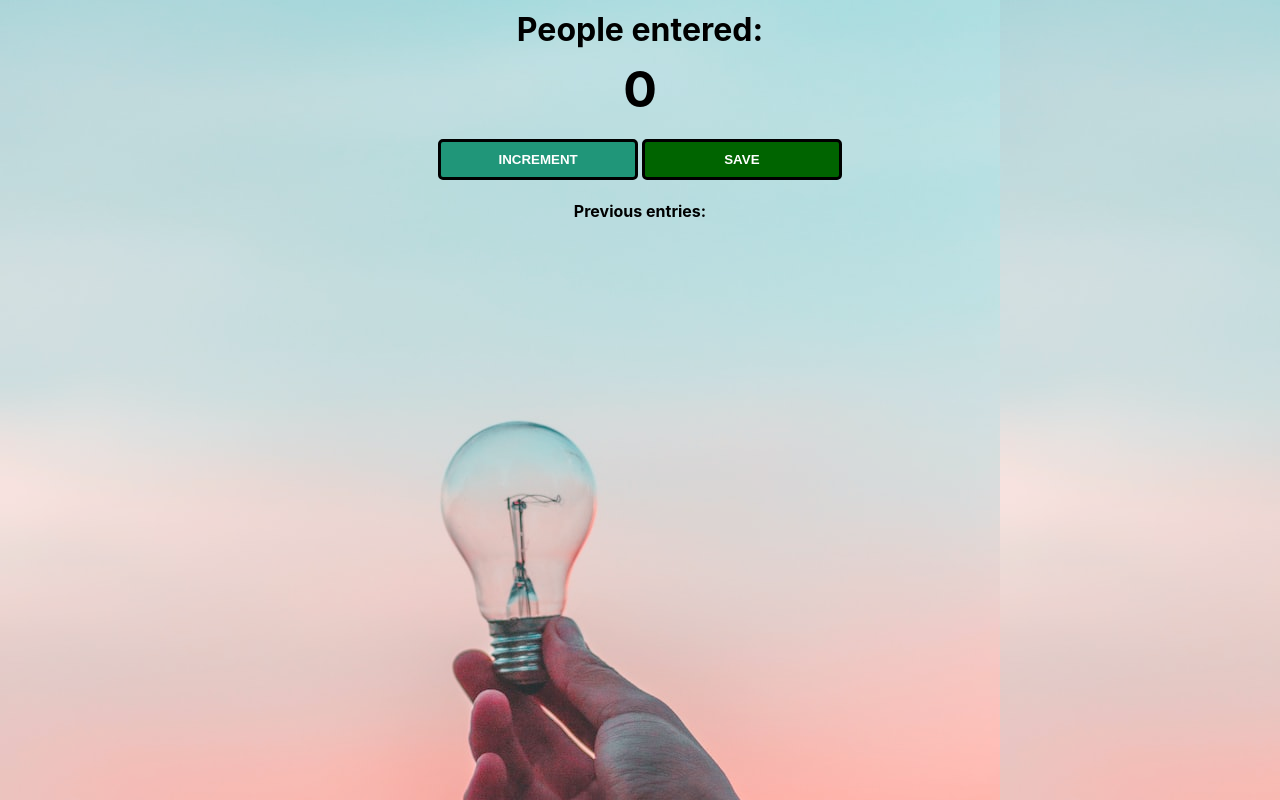
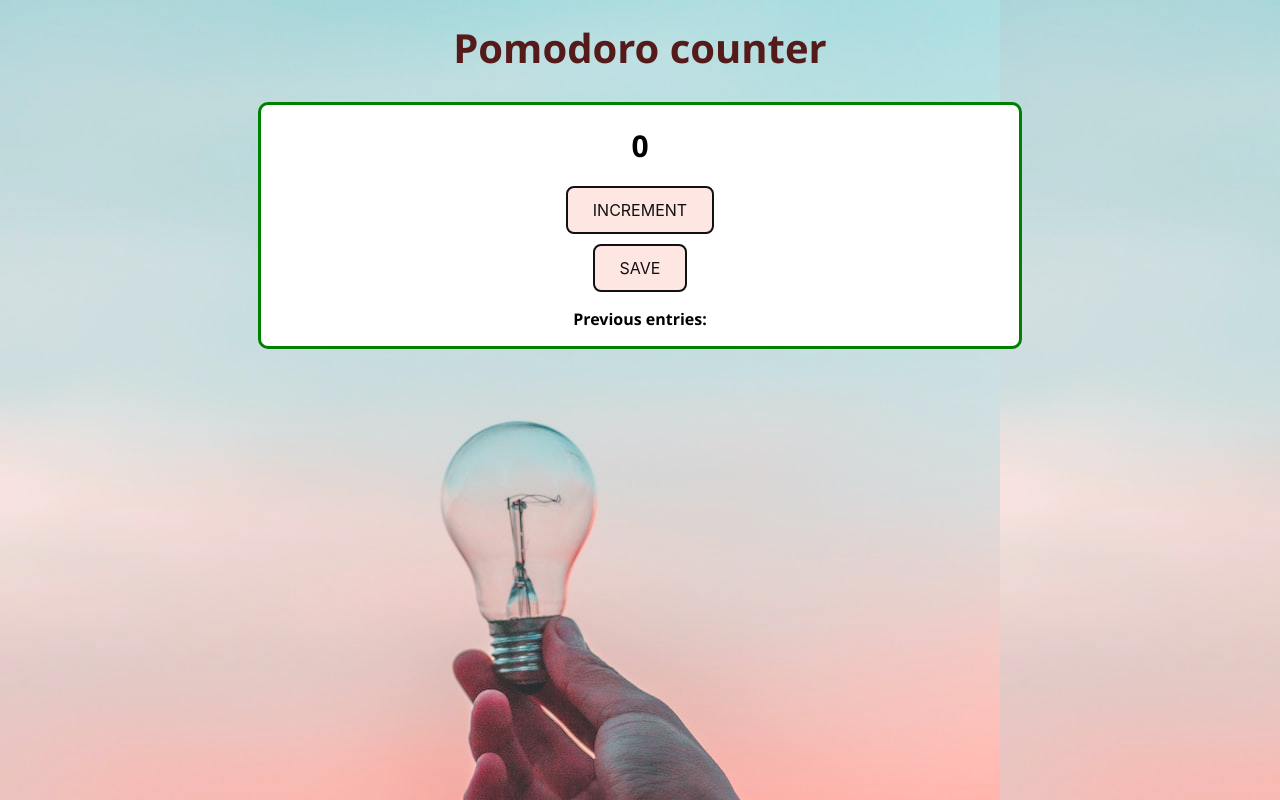
Before and after one commit to thisiseesmaeel/Pomodoro-simple, a plain HTML site: page index.html in a window 1280 px wide. Drawn offline with Linux system fonts and the light colour scheme.

Commit message:
Created a pomodoro counter web app

```diff
--- a/index.html
+++ b/index.html
@@ -1,19 +1,23 @@
 <!DOCTYPE html>
 <html lang="en">
+
 <head>
-    <meta charset="UTF-8">
-    <link rel="stylesheet" href="style.css">
-    <title>Hi, JS rock!</title>
-    <h1> People entered: </h1>
+  <meta charset="UTF-8">
+  <link rel="stylesheet" href="style.css">
+  <title>Pomodoro counter</title>
+  <h1 id="title"> Pomodoro counter </h1>
 </head>
+
 <body>
+  <div class="container">
     <h2 id="count-elm">0</h2>
     <button id="increment-btn" onclick="increment()">INCREMENT</button>
-  <!-- 2. Create a SAVE button.
-        Set the id to "save-btn" and call the save() function when it's clicked -->
-    <button id="save-btn" onclick="save()">SAVE</button>
+    <div>
+      <button id="save-btn" onclick="save()">SAVE</button>
+    </div>
     <p id="save-el">Previous entries: </p>
     <script src="script.js"></script>
+  </div>
+</body>
 
-</body>
 </html>
--- a/script.js
+++ b/script.js
@@ -1,102 +1,14 @@
-// function divide(a, b) {
-//     if(b == 0) {
-//         throw 'Zero Division Error!';
-//     }
-//     return a / b;
-// }
-
-// let result = divide(8, 0)
-// console.log(result);
-
-// let items = [1, 5, 9, 11];
-// for (let item of items) {
-//     console.log(item);
-// }
-
-// alert("Press OK to enter!");
-
-
-// let bonusPoints = 50;
-// console.log(bonusPoints);
-
-// bonusPoints += 50;
-// console.log(bonusPoints);
-
-// bonusPoints -= 75;
-// console.log(bonusPoints);
-
-// bonusPoints += 45;
-// console.log(bonusPoints);
-
-
-// function printNum() {
-//     console.log("42")
-// }
-
-// printNum();
-
-// intialize the count as 0
-// listen for clicks on the increment button
-// increment the count variable when the button is clicked (log it out)
-// change the count-el in the HTML to reflect the new count
-
-// 1. Grab the save-el paragraph and store it in a variable called saveEl
 let count = 0;
 let countElement = document.getElementById("count-elm");
 let saveEl = document.getElementById("save-el");
 function increment() {
-  //console.log("Increment works!");
   count +=1;
   countElement.textContent = count;
-  //console.log("Counter: " + count);
 }
 
-// 1. Create a function, save(), which logs out the count when it's called
 function save() {
-  // 2. Create a variable that contains both the count and the dash separator, i.e. "12 - "
-  // 3. Render the variable in the saveEl using innerText
-  // NB: Make sure to not delete the existing content of the paragraph
   let countDash = count + " - ";
   saveEl.textContent += countDash;
   countElement.textContent = 0;
   count = 0;
-  //console.log(count);
 }
-
-// Create a function that logs out the sum of all the lap times
-let lap1 = 34;
-let lap2 = 33;
-let lap3 = 36;
-
-function addLaps() {
-    let totalTime = lap1 + lap2 + lap3;
-    //console.log("Total time: " + totalTime);
-}
-
-addLaps();
-// Create a function that increments the lapsCompleted variable with one
-// Run it three times
-
-let lapsCompleted = 0;
-function completeLaps() {
-  lapsCompleted++;
-}
-
-completeLaps();
-completeLaps();
-completeLaps();
-//console.log("Laps completed: " + lapsCompleted);
-
-
-
-
-// Grab the welcome-el paragraph and store it in a variable called welcomeEl
-// Create two variables (name & greeting) that contains your name
-// and the greeting we want to render on the page
-// Render the welcome message using welcomeEl.innerText
-
-let welcomeEl = document.getElementById("welcome-el");
-let name = "Ismail";
-let greeting = "Welcome ";
-
-welcomeEl.innerText = greeting + name;
--- a/style.css
+++ b/style.css
@@ -1,37 +1,62 @@
 body {
-    background-image: url("capture1.png");
-    background-size: fixed;
-    font-family: -apple-system, BlinkMacSystemFont, 'Segoe UI', Roboto, Oxygen, Ubuntu, Cantarell, 'Open Sans', 'Helvetica Neue', sans-serif;
-    font-weight: bold;
-    text-align: center;
+  background-image: url("capture1.png");
+  background-size: fixed;
+  font-family: 'Segoe UI', -apple-system, BlinkMacSystemFont;
+  font-weight: bold;
+  text-align: center;
 }
 
-h1 {
-    margin-top: 10px;
-    margin-bottom: 10px;
+.container {
+  background: #ffffff;
+  max-width: 60%;
+  margin: auto;
+  border: 3px solid green;
+  border-radius: 10px;
+  justify-content: center;
+  align-items: center;
+
 }
 
-h2 {
-    font-size: 50px;
-    margin-top: 0;
-    margin-bottom: 20px;
+#title {
+  font-size: 40px;
+  margin-top: 20px;
+  color: #551b1b;
+}
+
+#count-elm {
+  font-size: 30px;
+  margin-top: 20px;
+  margin-bottom: 20px;
 }
 
 button {
-    border: 3px solid black;
-    padding-top: 10px;
-    padding-bottom: 10px;
-    color: rgb(255, 255, 255);
-    font-weight: bold;
-    width: 200px;
-    margin-bottom: 5px;
-    border-radius: 5px;
+  align-items: center;
+  background-color: #fee6e3;
+  border: 2px solid #111;
+  border-radius: 8px;
+  box-sizing: border-box;
+  color: #111;
+  cursor: pointer;
+  display: flex;
+  font-family: Inter, sans-serif;
+  font-size: 16px;
+  height: 48px;
+  justify-content: center;
+  line-height: 24px;
+  max-width: 100%;
+  padding: 0 25px;
+  position: relative;
+  text-align: center;
+  text-decoration: none;
+  user-select: none;
+  -webkit-user-select: none;
+  touch-action: manipulation;
+  margin: auto;
+  margin-top: 10px;
 }
 
-#increment-btn {
-    background: rgb(32, 150, 121);
+
+
+#save-el {
+  font-weight: bold;
 }
-
-#save-btn {
-    background: darkgreen;
-}
```
